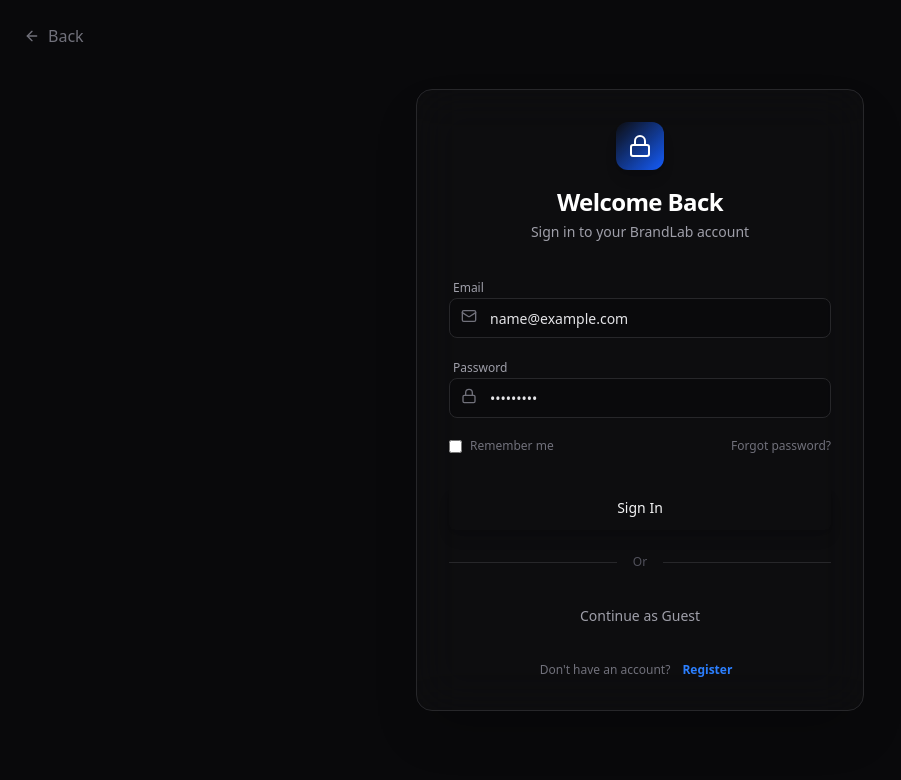
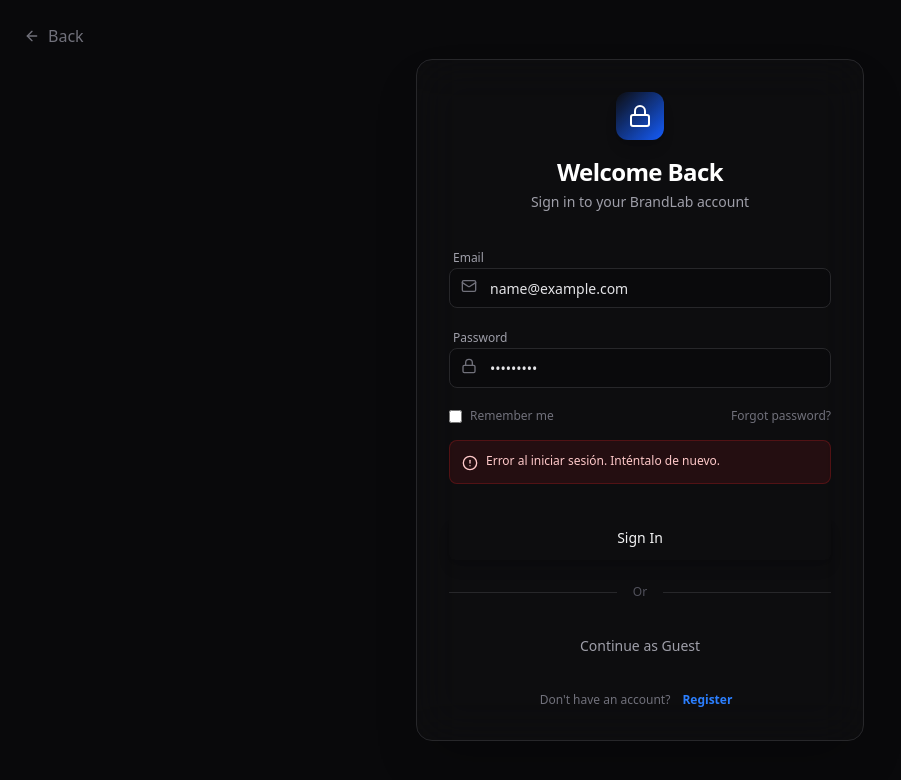
Before and after one commit to Tavotsu/Frontend-fibo-hackathon, a React (Vite) app: page /login in a window 1280 px wide. Both pictures are taken after typing "name@example.com", "Sample123" into the empty fields and a click on the button "Sign In". Shown: the top 780 px of the page, without its empty margins (0-901 px from the left). Built offline with nearby package versions, Linux system fonts and the light colour scheme; no server answers.

Commit message:
Mensaje: Confirmar correo electronico

```diff
--- a/src/components/templates/LoginContent.tsx
+++ b/src/components/templates/LoginContent.tsx
@@ -1,5 +1,5 @@
 import React, { useState } from 'react';
-import { ArrowLeft, Loader2, Lock, Mail } from 'lucide-react';
+import { ArrowLeft, Loader2, Lock, Mail, AlertCircle } from 'lucide-react';
 import { Link } from 'react-router-dom';
 import { Button } from '../atoms/actions/Button';
 import { authService } from '../../services/authService';
@@ -19,14 +19,15 @@
     onForgotPassword
 }) => {
     const [isLoading, setIsLoading] = useState(false);
+    const [error, setError] = useState<string | null>(null);
 
     const handleLogin = async (e: React.FormEvent) => {
         e.preventDefault();
         setIsLoading(true);
+        setError(null);
 
         try {
             // Get email/password from form inputs
-            // Note: In a real app we'd use controlled inputs or refs, but here we can grab from e.target
             const form = e.target as HTMLFormElement;
             const emailInput = form.querySelector('input[type="email"]') as HTMLInputElement;
             const passwordInput = form.querySelector('input[type="password"]') as HTMLInputElement;
@@ -35,9 +36,16 @@
 
             // On success
             onLoginSuccess();
-        } catch (error) {
-            console.error("Login failed:", error);
-            alert("Login failed! Check console.");
+        } catch (err: any) {
+            console.error("Login failed:", err);
+            const msg = err.message || "";
+            if (msg.includes("Email not confirmed")) {
+                setError("Falta confirmación de correo electrónico. Revisa tu bandeja de entrada.");
+            } else if (msg.includes("Invalid login credentials")) {
+                setError("Credenciales incorrectas.");
+            } else {
+                setError("Error al iniciar sesión. Inténtalo de nuevo.");
+            }
         } finally {
             setIsLoading(false);
         }
@@ -109,6 +117,13 @@
                             </button>
                         </div>
 
+                        {error && (
+                            <div className="mt-4 p-3 bg-red-900/20 border border-red-900/50 rounded-lg flex items-start gap-2 text-xs text-red-200 animate-in fade-in slide-in-from-top-1">
+                                <AlertCircle className="w-4 h-4 shrink-0 mt-0.5" />
+                                <span>{error}</span>
+                            </div>
+                        )}
+
                         <Button
                             type="submit"
                             disabled={isLoading}
```
